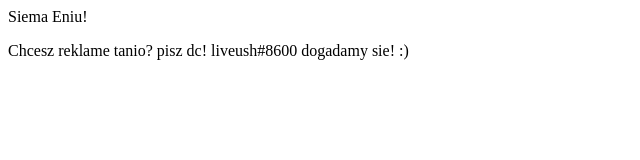
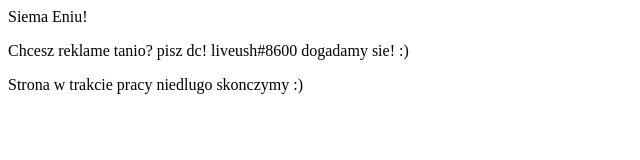
Before and after one commit to drunkguild/drunkguild.github.io, a plain HTML site: page index.html in a window 1280 px wide. Shown: the whole page, without its empty margins (0-640 px from the left). Drawn offline with Linux system fonts and the light colour scheme.

Commit message:
Update index.html

```diff
--- a/index.html
+++ b/index.html
@@ -7,6 +7,7 @@
 <body>
 <p>Siema Eniu!</p>
 <p>Chcesz reklame tanio? pisz dc! liveush#8600 dogadamy sie! :)</p>
+<p>Strona w trakcie pracy niedlugo skonczymy :)</p>
 </body>
 
 </html>
```
